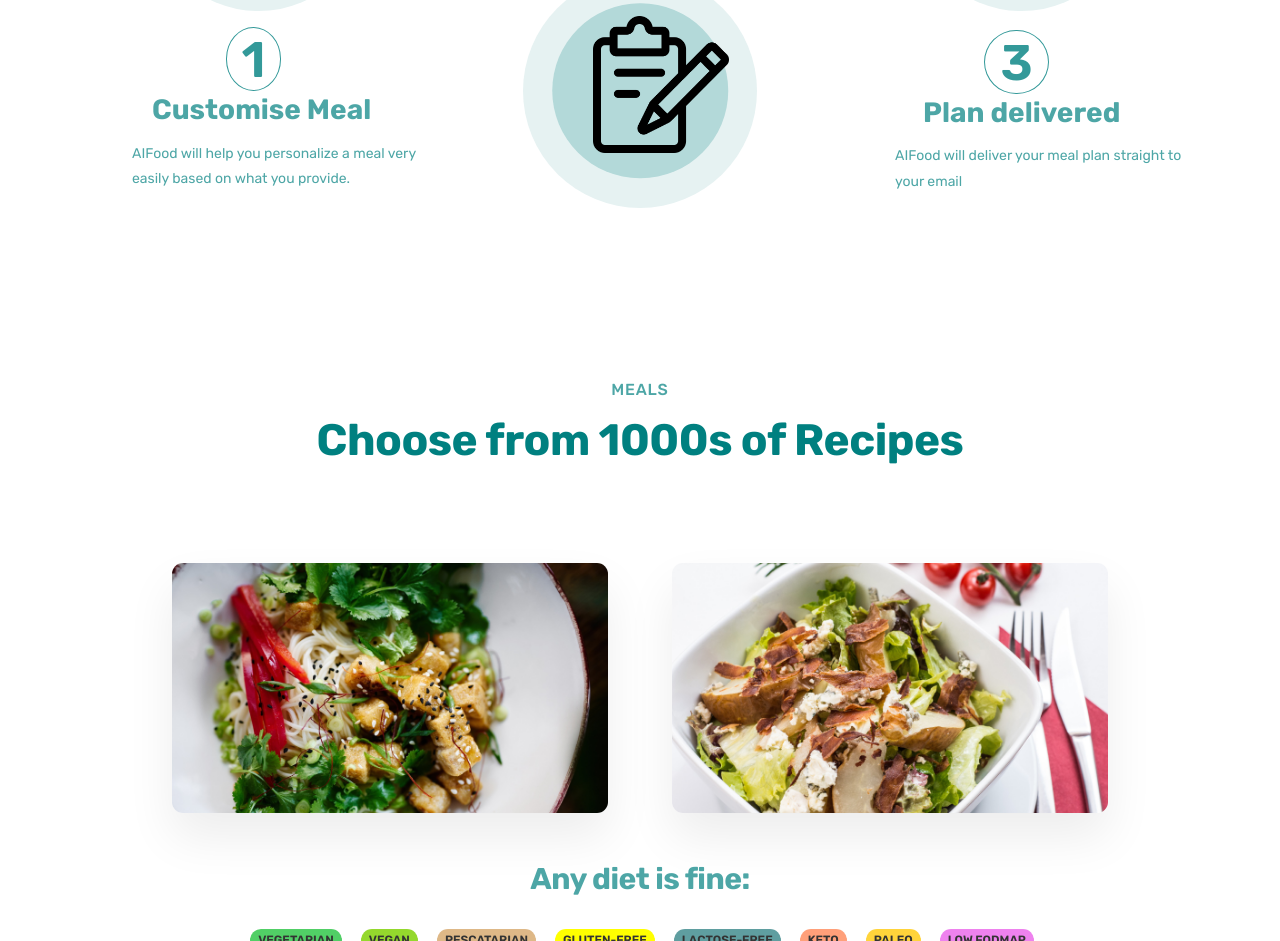
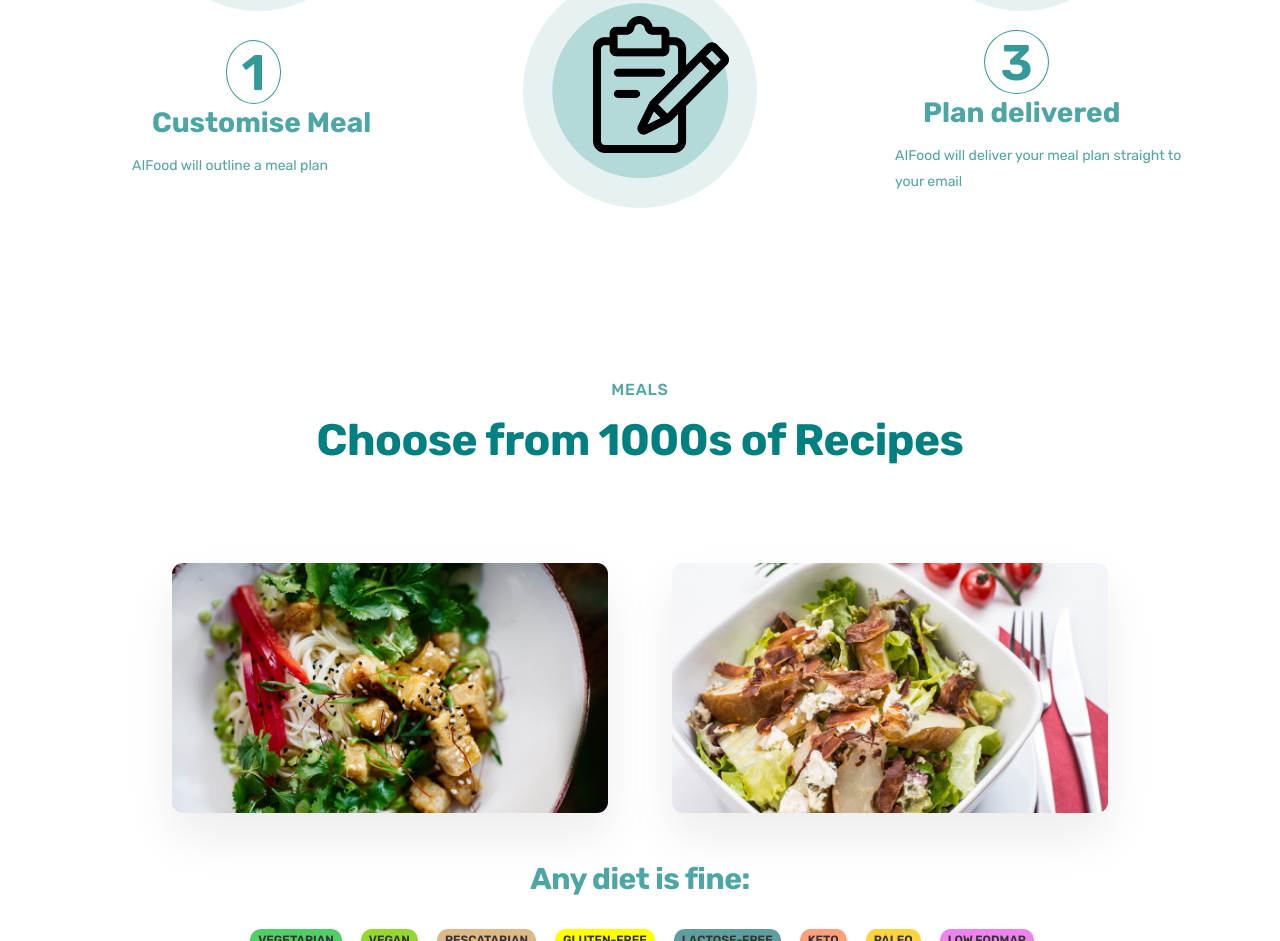
Before and after one commit to Aw4is/Food-Delivery-Service-Concept-, a plain HTML site: page index.html in a window 1280 px wide. Shown: the part 1095-2036 px from the top of the page. Drawn offline with nearby package versions, Linux system fonts and the light colour scheme; some packages are replaced by stand-ins of ours; a script that the page names is missing.

```diff
--- a/index.html
+++ b/index.html
@@ -140,7 +140,7 @@
               <p class="step-number-1"><span class="number-border">1</span></p>
               <h3 class="heading-tertiary-1 heading-how">Customise Meal</h3>
               <p class="step-description">
-                AIFood will help you personalize a meal very easily based on what you provide.
+                AIFood will outline a meal plan
               </p>
             </div>
           </div>
```
